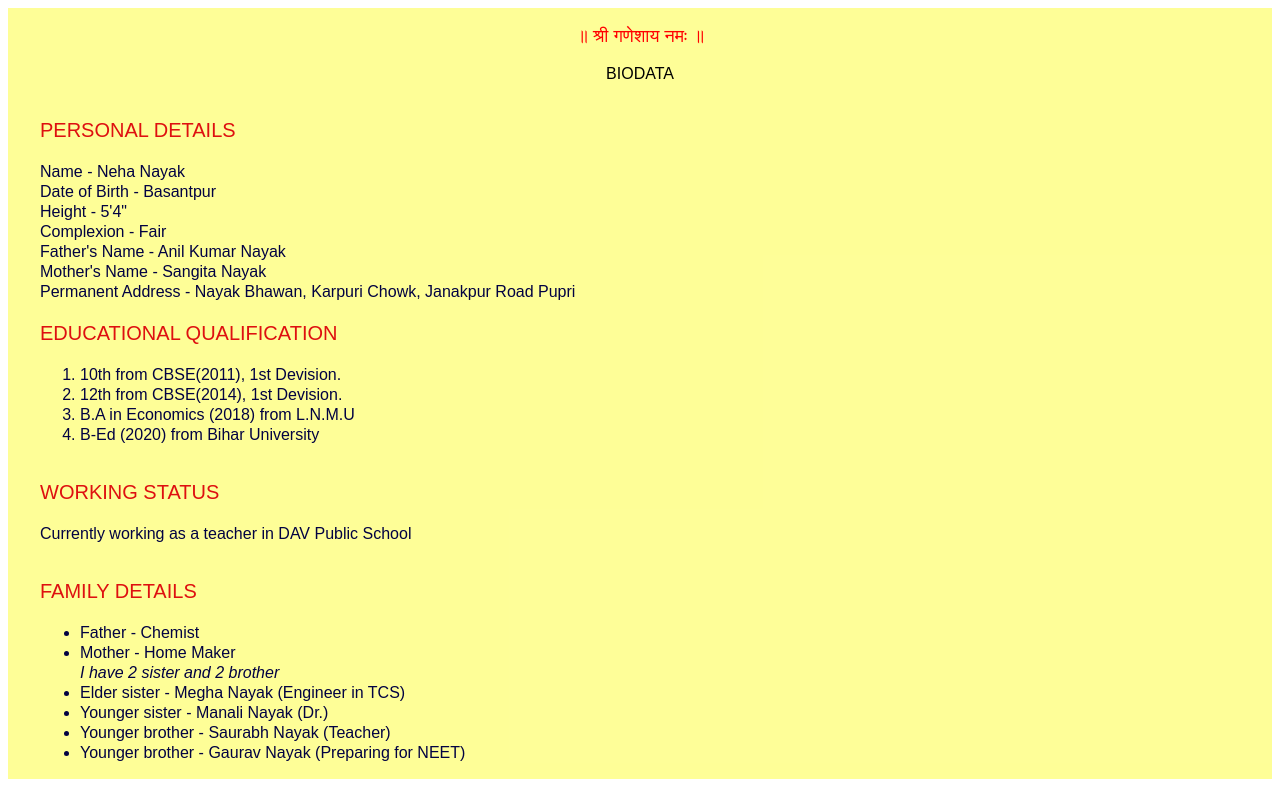
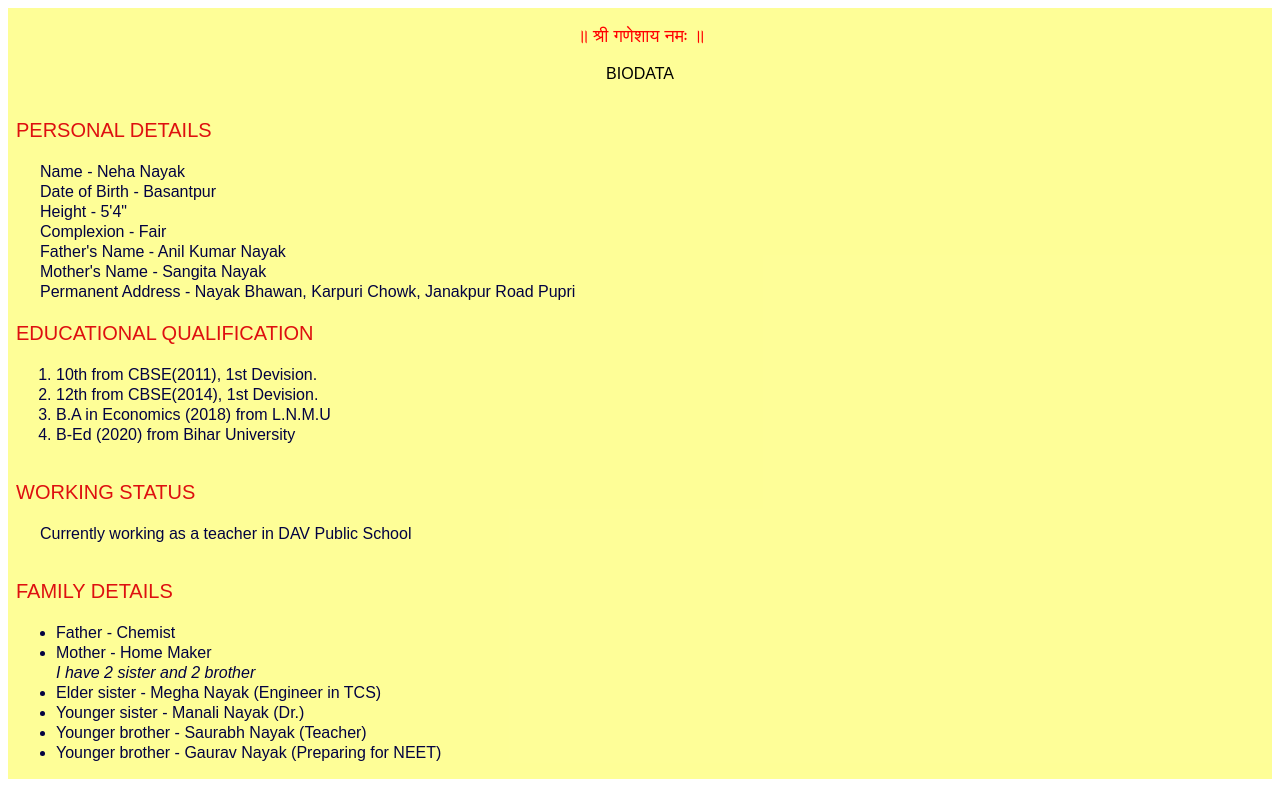
Before and after one commit to NehaNayak123/biodata, a plain HTML site: page index.html in a window 1280 px wide. Drawn offline with Linux system fonts and the light colour scheme.

Commit message:
sec-commit

```diff
--- a/index.html
+++ b/index.html
@@ -15,7 +15,7 @@
         </div>
         <section>
             <p class="sec-heading">PERSONAL DETAILS</p>
-            <div class="sec-content">
+            <div class="sec-content sec">
             <div>Name - Neha Nayak</div>
             <div>Date of Birth - Basantpur</div>
             <div>Height - 5'4"</div>
@@ -36,7 +36,7 @@
          </section>
          <section>
             <P class="sec-heading">WORKING STATUS</P>
-            <P class="sec-content">Currently working as a teacher in DAV Public School</P>
+            <P class="sec-content sec">Currently working as a teacher in DAV Public School</P>
          </section>
          <section>
             <P class="sec-heading">FAMILY DETAILS</P>
--- a/style.css
+++ b/style.css
@@ -22,7 +22,7 @@
 section{
     align-items: center;
     justify-content: center;
-    margin-left: 2rem;
+    margin-left: .5rem;
     color: rgb(2, 2, 66);
 }
 .sec-heading{
@@ -32,3 +32,7 @@ section{
 .sec-content{
 line-height: 1.25rem;
 }
+.sec{
+    margin-left: 1.5rem;
+
+}
```
